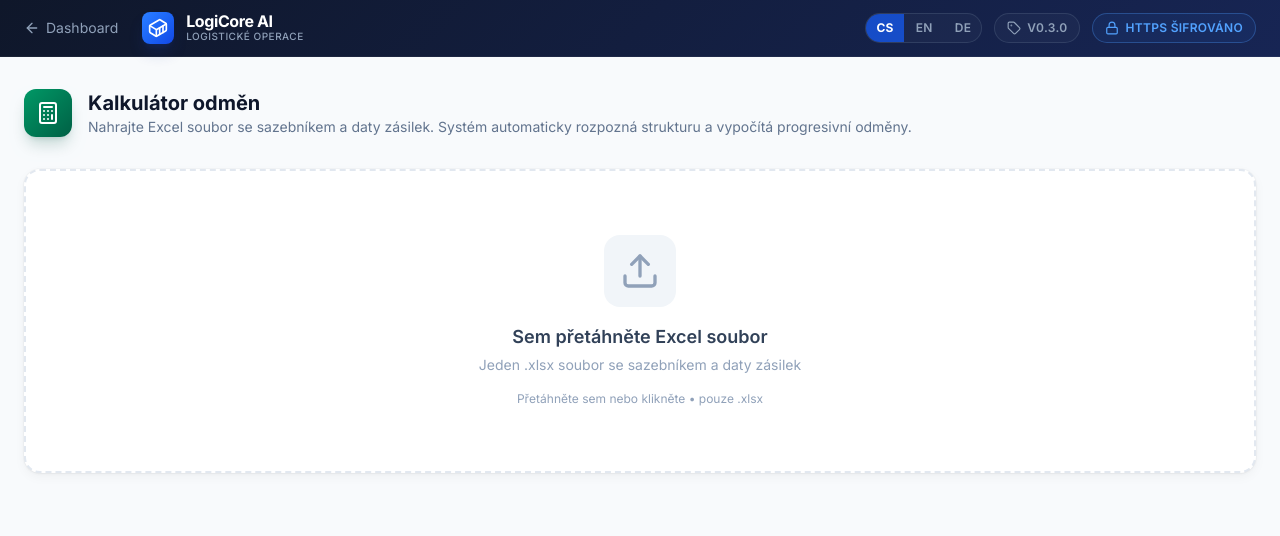
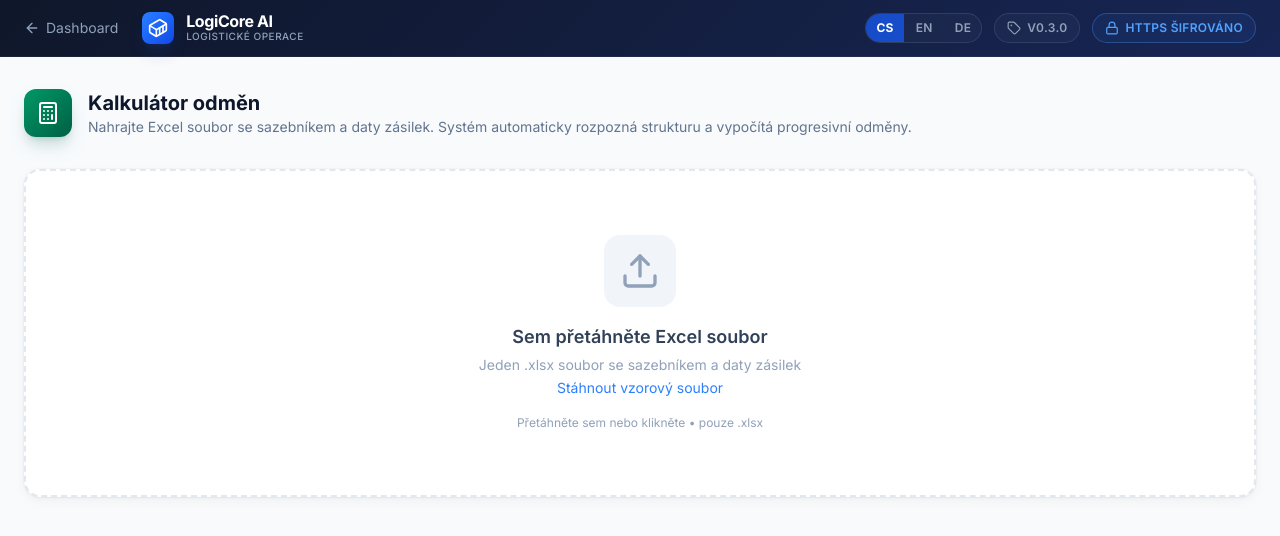
Before and after one commit to krejcis/excel-agent, a React (Vite) app: page / in a window 1280 px wide. Both pictures are taken after a click on the button 327 px from the left and 318 px from the top of the page. Shown: the top 536 px of the page. Built offline with nearby package versions, Linux system fonts and the light colour scheme.

Commit message:
add public/samples with agent sample files

```diff
--- a/src/agents/invoice-auditor/InvoiceAuditor.tsx
+++ b/src/agents/invoice-auditor/InvoiceAuditor.tsx
@@ -355,6 +355,7 @@ export const InvoiceAuditor: React.FC = () => {
             {!auditReport && (
                 <div className="space-y-6">
                     <div className="grid grid-cols-1 md:grid-cols-2 gap-5">
+                        <div>
                             <FileDropzone
                                 label={t('invoiceAuditor.quoteLabel')}
                                 sublabel={t('invoiceAuditor.quoteSublabel')}
@@ -364,6 +365,15 @@ export const InvoiceAuditor: React.FC = () => {
                                 error={quoteFile.error}
                                 disabled={processing.status === 'processing'}
                             />
+                            <a
+                                href="/samples/sample_invoice_auditor_quote.xlsx"
+                                download
+                                className="text-sm text-blue-500 hover:underline"
+                            >
+                                Stáhnout vzorový soubor
+                            </a>
+                        </div>
+                        <div>
                             <FileDropzone
                                 label={t('invoiceAuditor.invoiceLabel')}
                                 sublabel={t('invoiceAuditor.invoiceSublabel')}
@@ -373,6 +383,14 @@ export const InvoiceAuditor: React.FC = () => {
                                 error={invoiceFile.error}
                                 disabled={processing.status === 'processing'}
                             />
+                            <a
+                                href="/samples/sample_invoice_auditor_invoice.xlsx"
+                                download
+                                className="text-sm text-blue-500 hover:underline"
+                            >
+                                Stáhnout vzorový soubor
+                            </a>
+                        </div>
                     </div>
 
                     {/* File Preview Stats */}
--- a/src/agents/reward-calculator/RewardCalculator.tsx
+++ b/src/agents/reward-calculator/RewardCalculator.tsx
@@ -283,13 +283,12 @@ export const RewardCalculator: React.FC = () => {
 
                         <div className="flex flex-col items-center gap-4">
                             <div
-                                className={`p-4 rounded-2xl transition-colors ${
-                                    phase === 'detecting'
+                                className={`p-4 rounded-2xl transition-colors ${phase === 'detecting'
                                         ? 'bg-blue-100 text-blue-600'
                                         : isDragActive
                                             ? 'bg-emerald-100 text-emerald-600'
                                             : 'bg-slate-100 text-slate-400'
-                                }`}
+                                    }`}
                             >
                                 {phase === 'detecting' ? (
                                     <Loader2 className="w-10 h-10 animate-spin" />
@@ -305,6 +304,14 @@ export const RewardCalculator: React.FC = () => {
                                 <p className="text-sm text-slate-400 mt-1">
                                     {t('rewardCalculator.dropzoneSublabel')}
                                 </p>
+                                <a
+                                    href="/samples/sample_reward_calculator.xlsx"
+                                    download
+                                    className="text-sm text-blue-500 hover:underline"
+                                    onClick={(e) => e.stopPropagation()}
+                                >
+                                    Stáhnout vzorový soubor
+                                </a>
                             </div>
 
                             {phase === 'detecting' ? (
```
Lines whose indentation alone changed are shown as unchanged.
